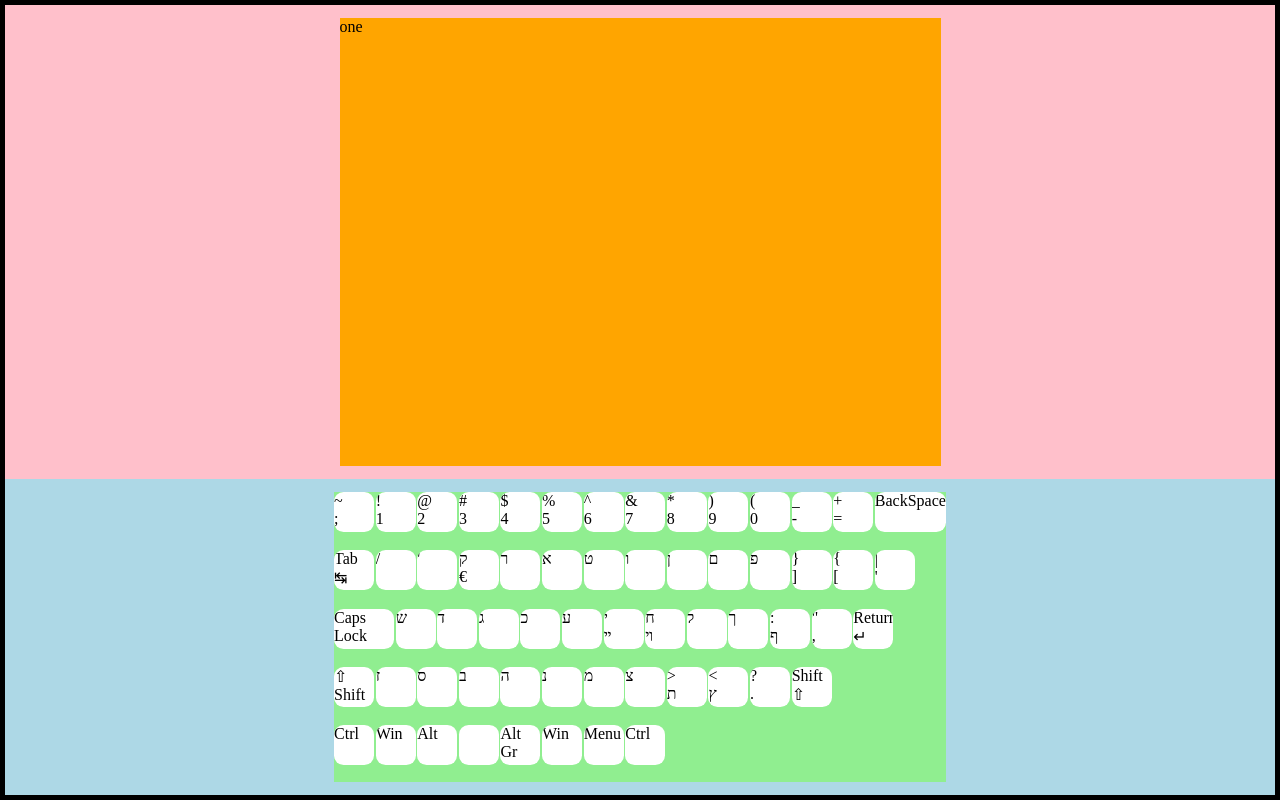
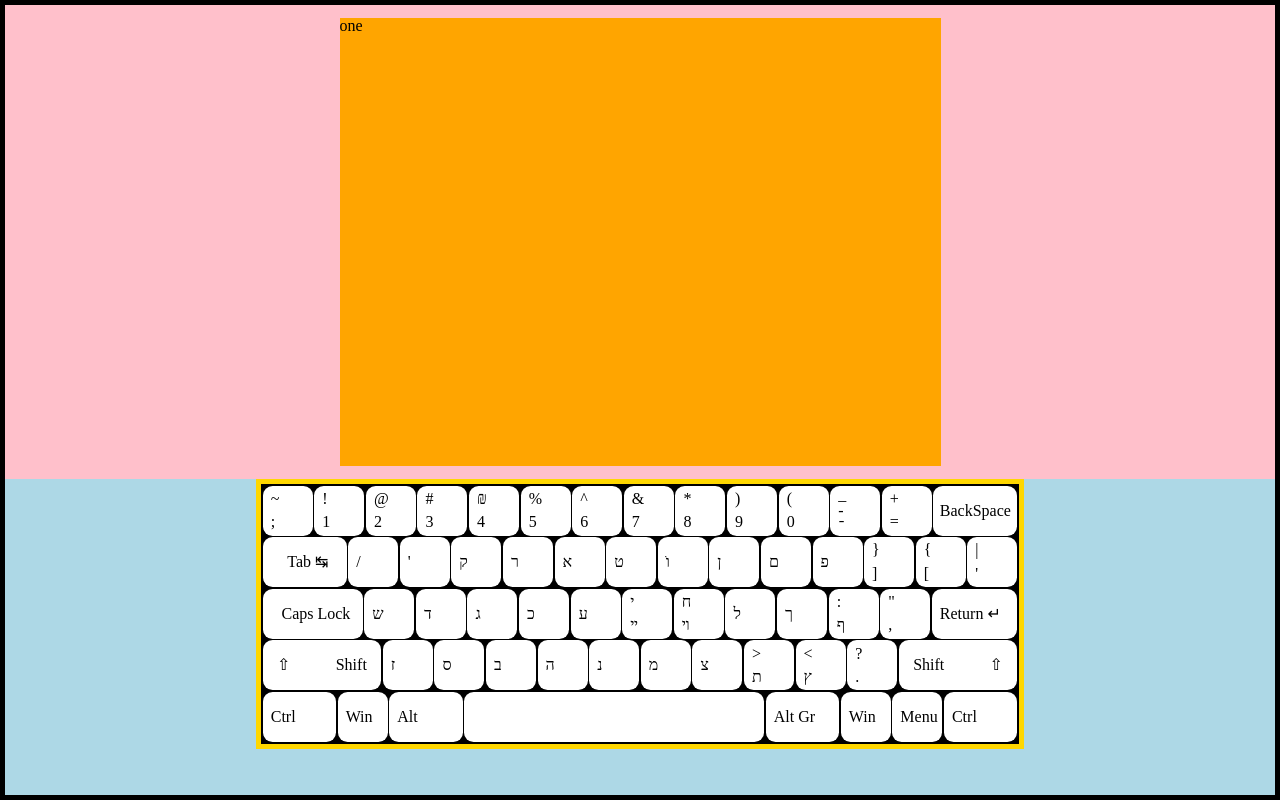
Before and after one commit to webdesignbytom/test-project, a plain HTML site: page index.html in a window 1280 px wide. Drawn offline with Linux system fonts and the light colour scheme.

Commit message:
really good keyboard

```diff
--- a/index.css
+++ b/index.css
@@ -2,6 +2,7 @@
     padding: 0;
     margin: 0;
     box-sizing: border-box;
+    line-height: 1;
 }
 
 body {
--- a/keyboard.css
+++ b/keyboard.css
@@ -6,49 +6,109 @@
 
   display: grid;
   justify-content: center;
-  padding: 0.8rem;
+  padding: 0 0 0.8rem 0;
 }
 
 .keyboard__wrapp {
-  background-color: lightgreen;
-  max-width: 701px;
-  width: 701px;
-  height: auto;
+  background-color: black;
+  border: 5px solid gold;
+  max-width: 781px;
+  height: fit-content;
 
   display: grid;
-  grid-template-rows: repeat(5, 1fr);
-  overflow: hidden;
+  padding: .1rem;
   gap: 0.1rem;
 
-  width: 100%;
+  overflow: hidden;
   position: relative;
 }
 
 .row {
   display: flex;
   gap: 0.1rem;
+  overflow: hidden;
 }
 
 .keys {
   background-color: white;
- min-width: 40px;
-    min-height: 40px;
-    width: 40px;
-    height: 40px;
+  min-width: 50px;
+  min-height: 50px;
+  width: 50px;
+  height: 50px;
+
   overflow: hidden;
   justify-content: center;
   align-items: center;
   border-radius: 0.6rem;
 
+  /* display: grid; */
+  /* place-content: center;
+  align-items: center;
+  justify-content: center; */
+  /* grid-template-columns: 1fr 1fr; */
+
+  /* padding: 0 0.9rem; */
+padding: 0.1rem;
+align-items: center;
+display: grid;
+justify-content: space-between;
+padding-left: 0.5rem;
 }
 
 .three__flex {
+}
+
+.tab__key {
+  min-width: 60px;
+  width: 100%;
+  display: flex;
+  place-content: center;
+}
+
+.backspace__key {
+  width: 100%;
+  display: flex;
+  padding: 0 0.4rem;
 
 }
 .capsLock__key {
-  width: 60px;
+  width: 100px;
+  min-width: 100px;
+  display: flex;
+  place-content: center;
 }
 
-.backspace__key {
-    width: 100%;
-  }
+.return__key {
+  width: 100%;
+  display: flex;
+
+}
+
+
+.shift__key__left {
+  width: 100%;
+  padding: 0 0.9rem;
+  display: flex;
+  justify-content: space-between;
+}
+
+.shift__key__right {
+  width: 100%;
+  padding: 0 0.9rem;
+  display: flex;
+  justify-content: space-between;
+}
+
+.ctrl__key {
+  min-width: 65px;
+  width: 100%;
+}
+
+.alt__key {
+  min-width: 65px;
+  width: 100%;
+}
+
+.space__key {
+  min-width: 300px;
+}
--- a/main.js
+++ b/main.js
@@ -16,7 +16,7 @@ const rowOne = [
   ['!', '1'],
   ['@', '2'],
   ['#', '3'],
-  ['$', '4', '₪'],
+  ['₪', '4'],
   ['%', '5'],
   ['^', '6'],
   ['&', '7'],
@@ -30,10 +30,10 @@ const rowOne = [
 
 const keyboardRowTwo = document.getElementById('row__two');
 const rowTwo = [
-  ['Tab', '↹'],
+  ['Tab ↹'],
   ['/'],
   [`'`],
-  ['ק', '€'],
+  ['ק'],
   ['ר'],
   ['א'],
   ['ט'],
@@ -60,7 +60,7 @@ const rowThree = [
   ['ך'],
   [':', 'ף'],
   ['"', ','],
-  ['Return', '↵'],
+  ['Return ↵'],
 ];
 
 const keyboardRowFour = document.getElementById('row__four');
@@ -121,7 +121,7 @@ rowOne.forEach((key, index) => {
 
     key.forEach((char, index) => {
       const keyboardChar = document.createElement('p');
-      if (char === 'Tab') {
+      if (char === 'Tab ↹') {
         keyboardKey.classList = 'keys tab__key';
       }
       keyboardChar.innerText = char;
@@ -143,7 +143,7 @@ rowOne.forEach((key, index) => {
         keyboardKey.classList = 'keys capsLock__key';
       }
 
-      if (char === 'Return') {
+      if (char === 'Return ↵') {
         keyboardKey.classList = 'keys return__key';
       }
 
@@ -190,7 +190,7 @@ rowOne.forEach((key, index) => {
         keyboardKey.classList = 'keys space__key';
       }
       if (char === 'Ctrl') {
-        keyboardKey.classList = 'keys ';
+        keyboardKey.classList = 'keys ctrl__key';
       }
       if (char === 'Alt' || char === 'Alt Gr') {
         keyboardKey.classList = 'keys alt__key';
```
